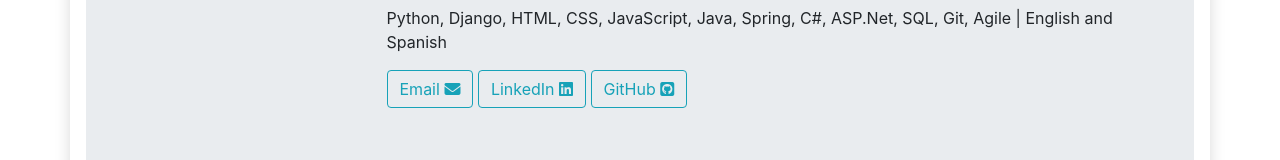
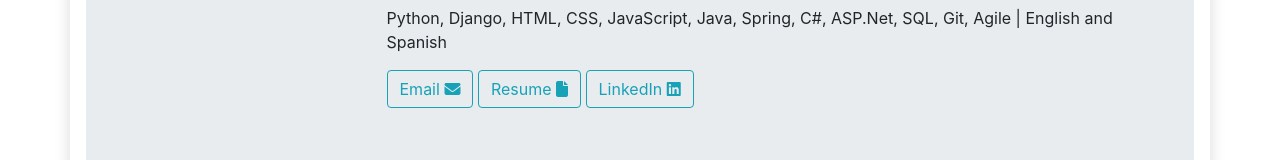
Before and after one commit to ASoledadU/ASoledadU.github.io, a plain HTML site: page index.html in a window 1280 px wide. Shown: the part 268-428 px from the top of the page. Drawn offline with nearby package versions, Linux system fonts and the light colour scheme.

Commit message:
Added my resume to the button links and took away the github button link because my profile is already in the links in my project section.

```diff
--- a/index.html
+++ b/index.html
@@ -39,8 +39,8 @@
 
                         <p> Python, Django, HTML, CSS, JavaScript, Java, Spring, C#, ASP.Net, SQL, Git, Agile | English and Spanish</p>
                         <a href="mailto:aunda@basecampcodingacademy.org"><button type="button" class="btn btn-outline-info">Email <i class="fas fa-envelope"></i></button></a>
+                        <a href="Angie S Unda Resume.pdf" target="_blank"><button type="button" class="btn btn-outline-info">Resume <i class="fas fa-file"></i></button></a>
                         <button onclick="window.location.href='https://www.linkedin.com/in/angieunda/'" type="button" class="btn btn-outline-info">LinkedIn <i class="fab fa-linkedin"></i></button>
-                        <button onclick="window.location.href='https://github.com/ASoledadU'" type="button" class="btn btn-outline-info">GitHub <i class="fab fa-github-square"></i></button>
                 </div>
 
             </div>
```
Also changed, not shown: 1 other file.
